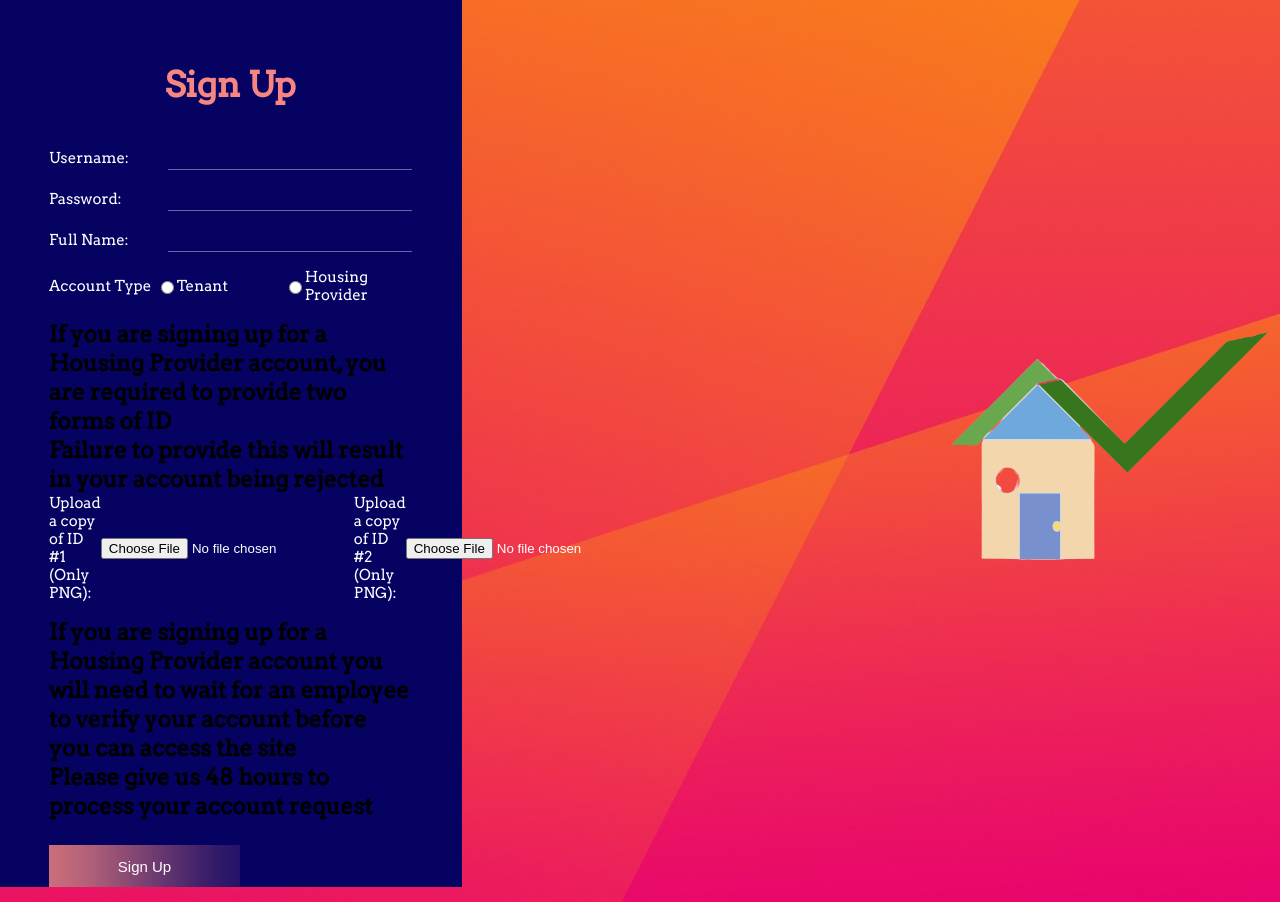
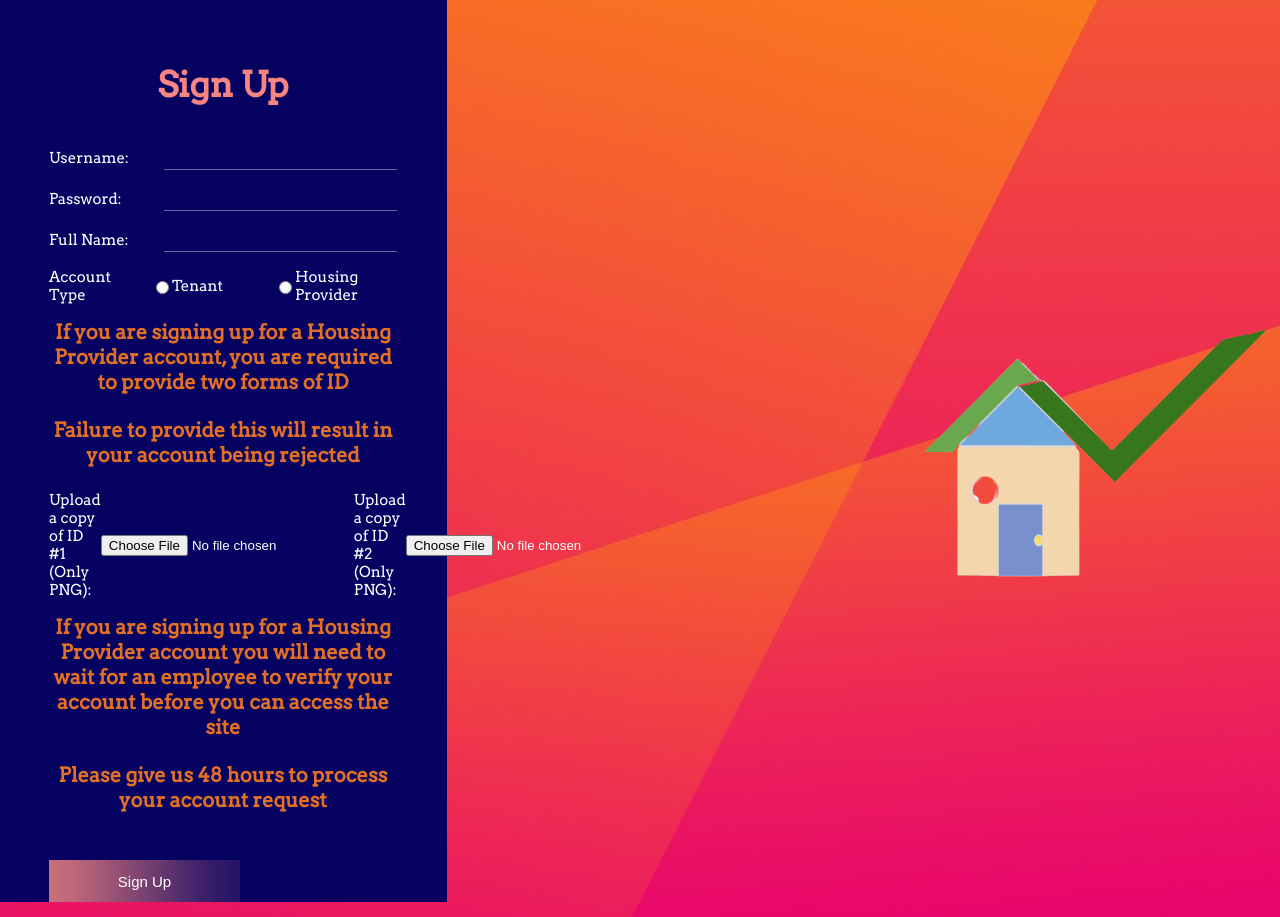
Before and after one commit to FloorSandwich/FloorSandwich.github.io, a plain HTML site: page client/pages/signup2.html in a window 1280 px wide. Drawn offline with nearby package versions, Linux system fonts and the light colour scheme.

Commit message:
Update signup2.html

```diff
--- a/client/pages/signup2.html
+++ b/client/pages/signup2.html
@@ -36,8 +36,8 @@
             	<input type="radio" id="age2" name="age" value="60">
             	<label for="age2">Housing Provider</label><br>
 	    </div>
-        <h2>If you are signing up for a Housing Provider account, you are required to provide two forms of ID</h2>
-        <h2>Failure to provide this will result in your account being rejected</h2>
+        <h6>If you are signing up for a Housing Provider account, you are required to provide two forms of ID</h6>
+        <h6>Failure to provide this will result in your account being rejected</h6>
 	<div class="form-wrapper">
         <label for="first_id">Upload a copy of ID #1 (Only PNG): </label>
     </br>
@@ -50,8 +50,8 @@
     </br>
         <input type="file" name="second_id" id="second_id" accept=".png">
 </div>
-        <h2>If you are signing up for a Housing Provider account you will need to wait for an employee to verify your account before you can access the site</h2>
-        <h2>Please give us 48 hours to process your account request</h2>
+        <h6>If you are signing up for a Housing Provider account you will need to wait for an employee to verify your account before you can access the site</h6>
+        <h6>Please give us 48 hours to process your account request</h6>
 
         <button type="button" id="submit_signup">Sign Up</button>
         </form>
```
